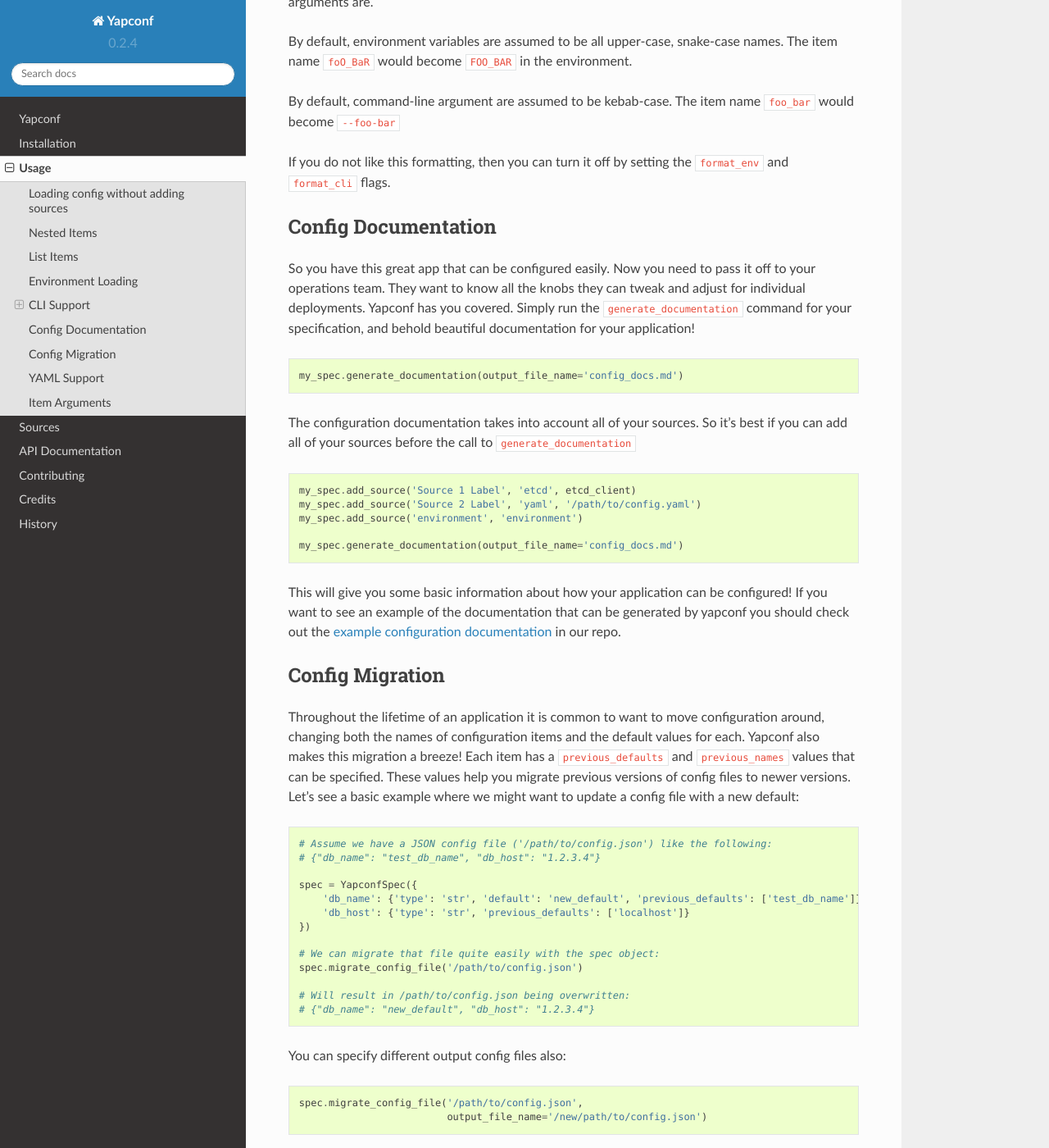
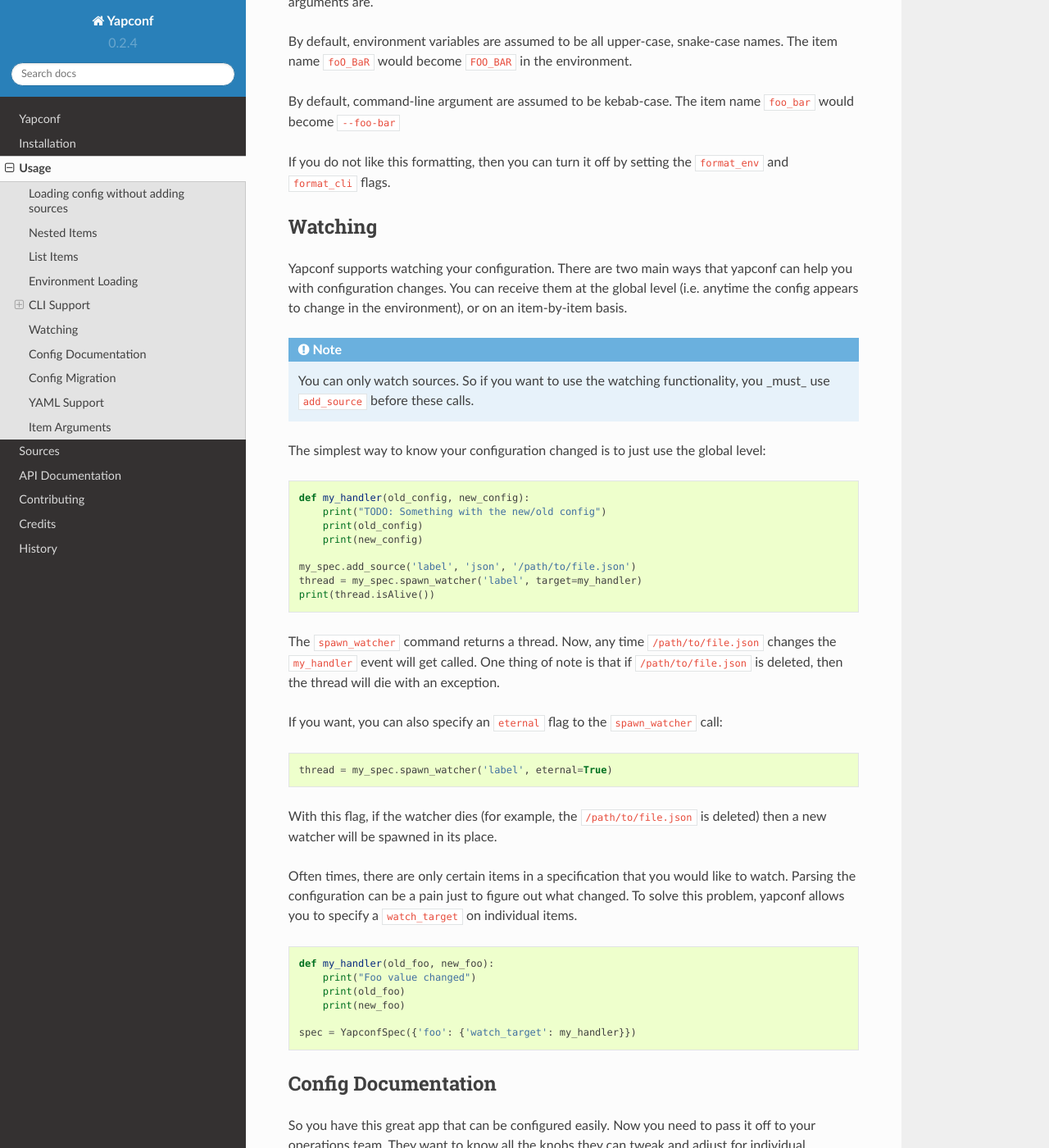
Before and after one commit to loganasherjones/yapconf, a Sphinx documentation site: the page built from docs/usage.rst, in a window 1280 px wide and 1400 px high, scrolled down 5158 px. Shown: the whole window at 82% size. Built offline with Sphinx 7.4.7 and the Read the Docs theme 2.0.0, drawn with Linux system fonts in a browser that asks for light colours; some of the changed text lies outside the part shown.

```diff
--- a/HISTORY.rst
+++ b/HISTORY.rst
@@ -9,6 +9,7 @@ History
 * Added support for kubernetes (#47)
 * Added support for fallbacks for config values (#45)
 * Added the ability to generate documentation for your configuration (#63)
+* Added config watching capabilities (#36)
 
 0.2.4 (2018-05-21)
 ------------------
--- a/docs/usage.rst
+++ b/docs/usage.rst
@@ -278,6 +278,55 @@ become ``--foo-bar``
 If you do not like this formatting, then you can turn it off by setting the ``format_env`` and
 ``format_cli`` flags.
 
+Watching
+--------
+Yapconf supports watching your configuration. There are two main ways that yapconf can help you
+with configuration changes. You can receive them at the global level (i.e. anytime the config
+appears to change in the environment), or on an item-by-item basis.
+
+.. note:: You can only watch sources. So if you want to use the watching functionality, you _must_
+    use ``add_source`` before these calls.
+
+The simplest way to know your configuration changed is to just use the global level:
+
+.. code-block:: python
+
+    def my_handler(old_config, new_config):
+        print("TODO: Something with the new/old config")
+        print(old_config)
+        print(new_config)
+
+    my_spec.add_source('label', 'json', '/path/to/file.json')
+    thread = my_spec.spawn_watcher('label', target=my_handler)
+    print(thread.isAlive())
+
+The ``spawn_watcher`` command returns a thread. Now, any time ``/path/to/file.json`` changes the
+``my_handler`` event will get called. One thing of note is that if ``/path/to/file.json`` is
+deleted, then the thread will die with an exception.
+
+If you want, you can also specify an ``eternal`` flag to the ``spawn_watcher`` call:
+
+.. code-block:: python
+
+    thread = my_spec.spawn_watcher('label', eternal=True)
+
+With this flag, if the watcher dies (for example, the ``/path/to/file.json`` is deleted) then a
+new watcher will be spawned in its place.
+
+Often times, there are only certain items in a specification that you would like to watch. Parsing
+the configuration can be a pain just to figure out what changed. To solve this problem, yapconf
+allows you to specify a ``watch_target`` on individual items.
+
+.. code-block:: python
+
+    def my_handler(old_foo, new_foo):
+        print("Foo value changed")
+        print(old_foo)
+        print(new_foo)
+
+    spec = YapconfSpec({'foo': {'watch_target': my_handler}})
+
+
 Config Documentation
 --------------------
 So you have this great app that can be configured easily. Now you need to pass it off to your
@@ -409,6 +458,8 @@ For each item in a specification, you can set any of these keys:
 +-------------------+------------------+----------------------------------------------------------------------------------------------------------------+
 | fallback          | ``None``         | A fully qualified backup name to fallback to if no value could be found                                        |
 +-------------------+------------------+----------------------------------------------------------------------------------------------------------------+
+| watch_target      | ``None``         | A function to call if the config item changes (you must call ``spawn_watch`` for this to take effect.          |
++-------------------+------------------+----------------------------------------------------------------------------------------------------------------+
 
 
 .. _python-box: https://github.com/cdgriffith/Box
```
Also changed, not shown: README.rst (+19 -3 lines), docs/yapconf.rst (+8 -0 lines).
